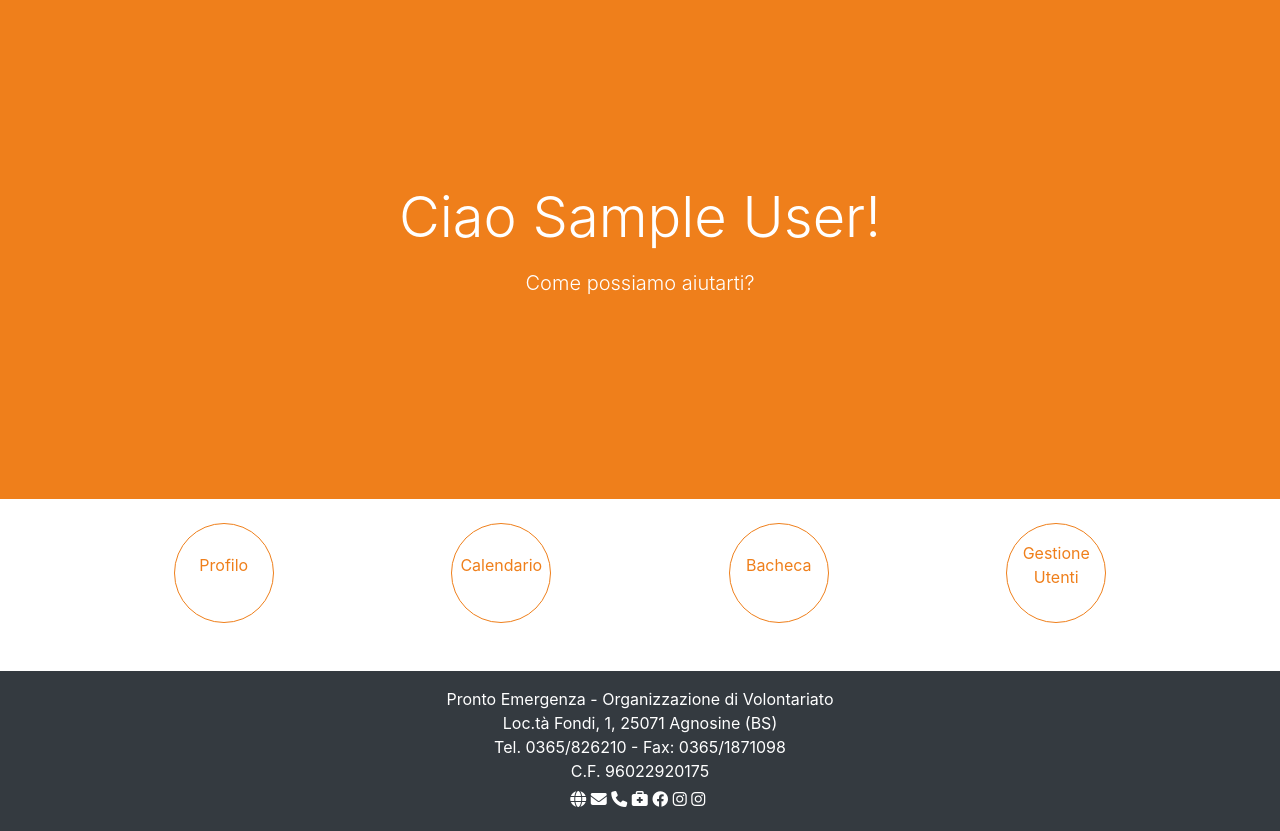
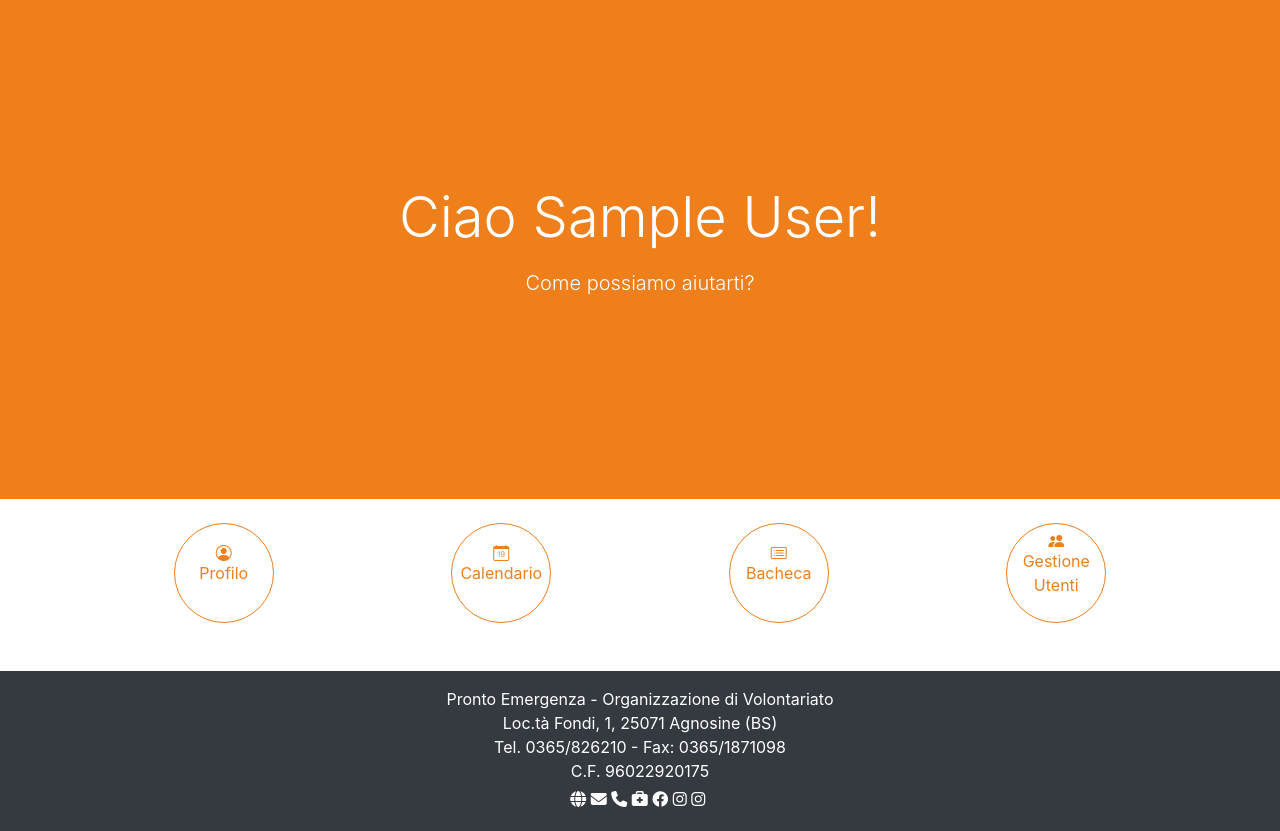
Before and after one commit to ICT-Perlasca/ProntoEmergenza2025, a PHP site: page /ProntoEmergenza2025/ in a window 1280 px wide. Shown: the part 73-904 px from the top of the page. Run offline with PHP 8.4, Linux system fonts and the light colour scheme; the visitor is signed in with stand-in values (Sample User, id 1).

Commit message:
nodifica head x icone dei bottoni della homepage

```diff
--- a/components/Head/head.php
+++ b/components/Head/head.php
@@ -13,6 +13,7 @@
             <script src='https://cdn.jsdelivr.net/npm/@popperjs/core@2.11.8/dist/umd/popper.min.js'></script>
             <script src='https://cdn.jsdelivr.net/npm/bootstrap@5.3.3/dist/js/bootstrap.min.js'></script>
             <link rel='stylesheet' href='https://cdnjs.cloudflare.com/ajax/libs/font-awesome/6.4.0/css/all.min.css'>
+             <link href='https://cdn.jsdelivr.net/npm/bootstrap-icons@1.10.5/font/bootstrap-icons.css' rel='stylesheet'>
         </head>";
         return $stringa;
     }
```
